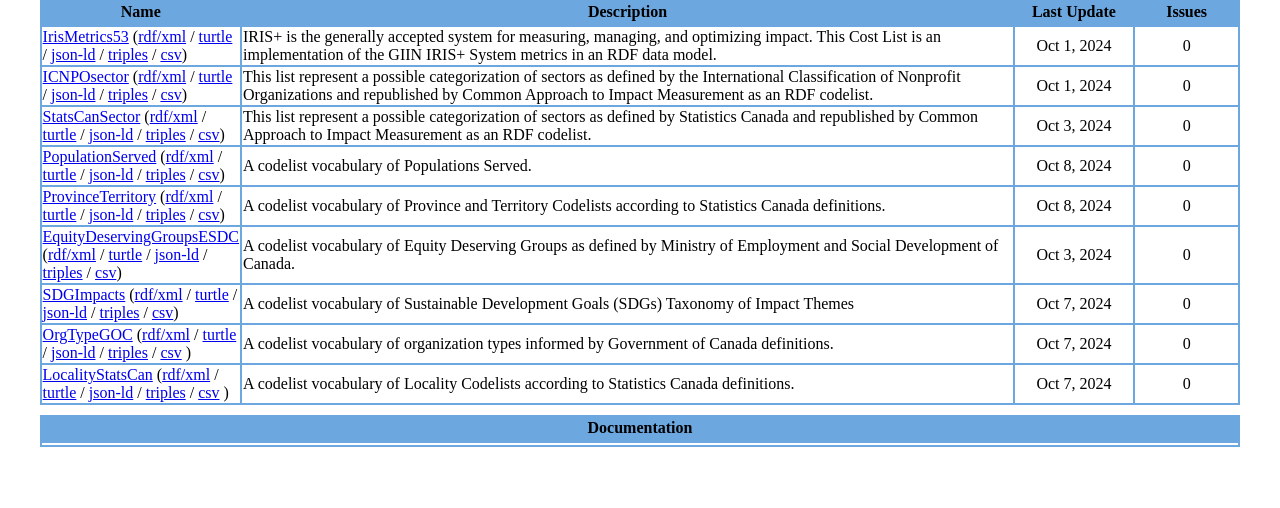
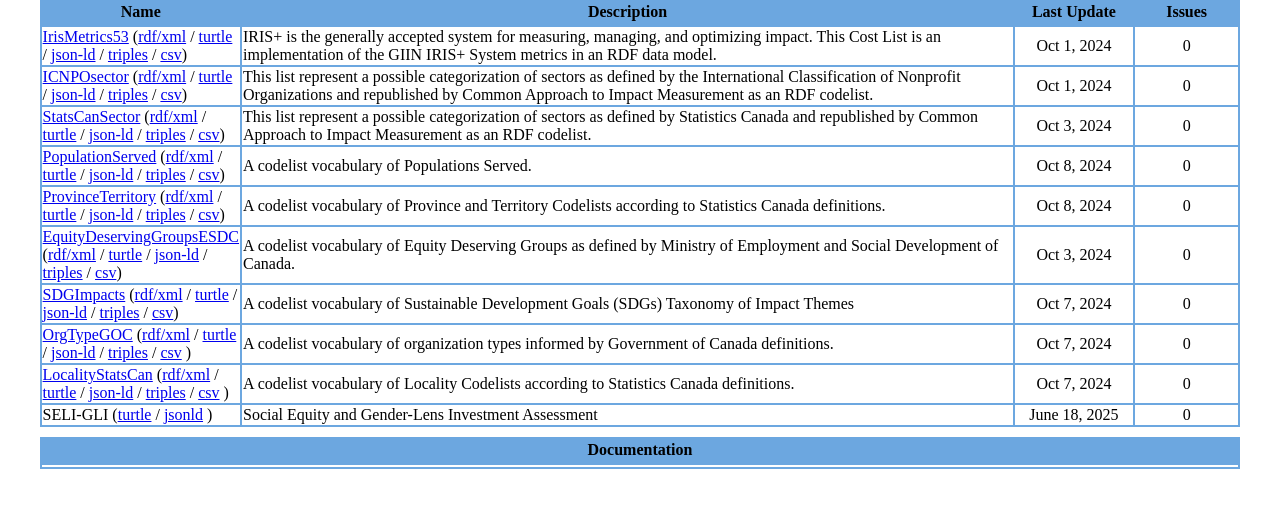
Before and after one commit to commonapproach/CodeLists, a PHP site: page / in a window 1280 px wide. Shown: the part 148-656 px from the top of the page. Run offline with PHP 8.4, Linux system fonts and the light colour scheme; lists and menus that the app fills with data are empty.

Commit message:
Add row for SELI-GLI on index.php.

```diff
--- a/index.php
+++ b/index.php
@@ -155,6 +155,12 @@
   <td style="text-align: center;">0</td>
  </tr>
 
+ <tr>
+  <td>SELI-GLI (<a href="SELI-GLI/SELI-GLI.ttl">turtle</a> / <a href="SELI_GLI/SELI-GLI.jsonld">jsonld</a> )</td>
+  <td>Social Equity and Gender-Lens Investment Assessment</td>
+  <td style="text-align: center;">June 18, 2025</td>
+  <td style="text-align: center;">0</td>
+ </tr>
 
 </table>
 <div style="margin-bottom:10px;"></div>
```
